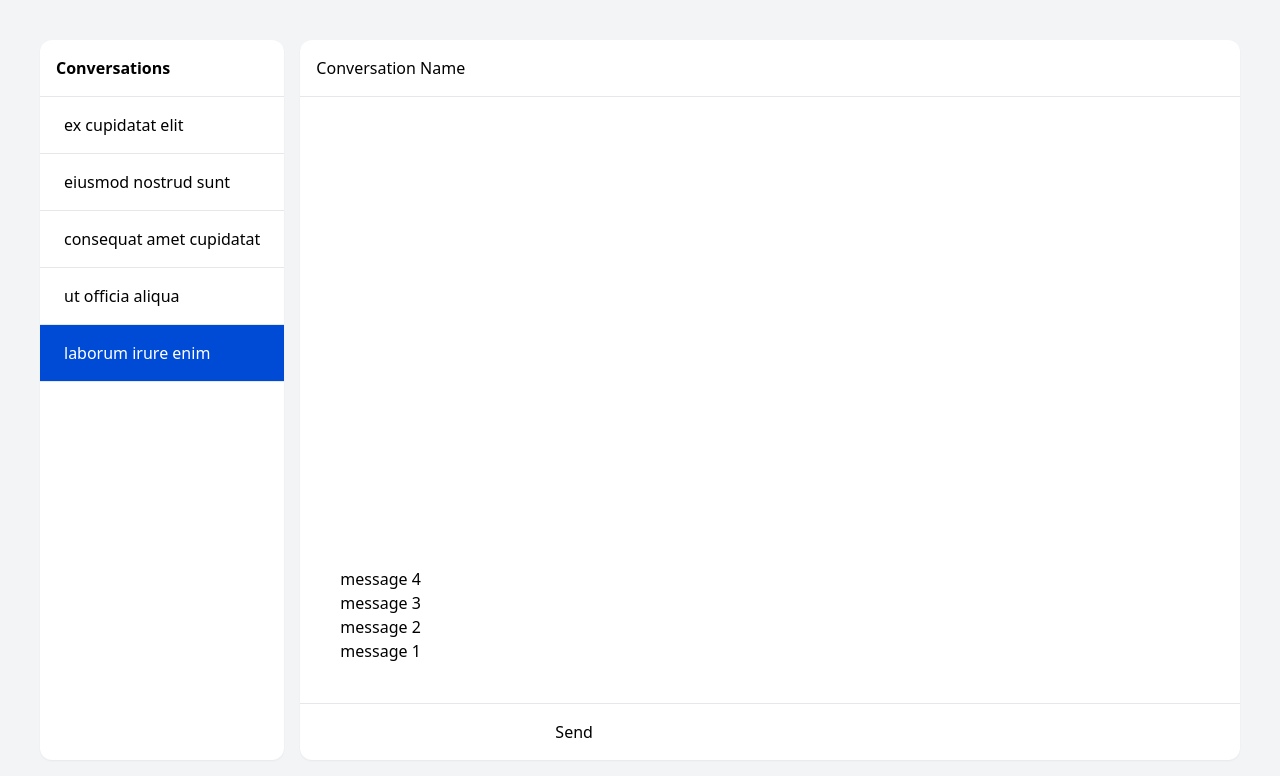
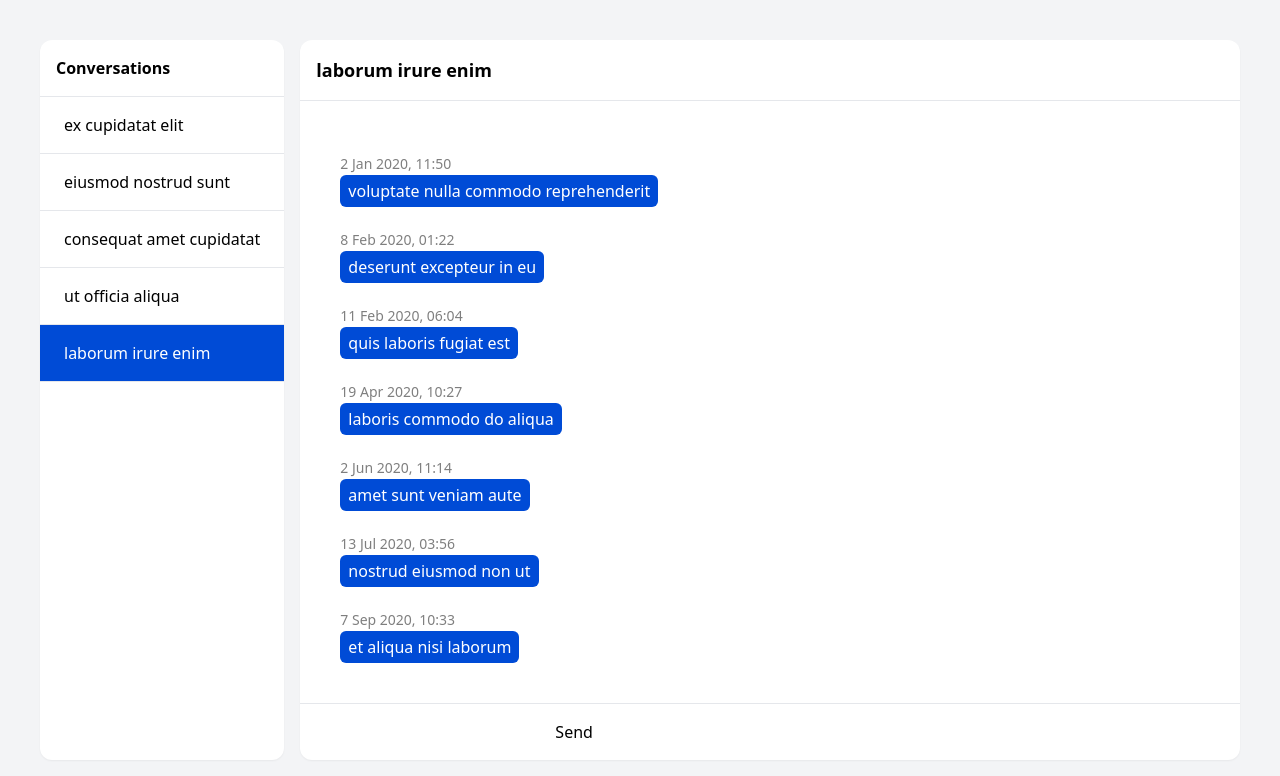
Before and after one commit to aaronconway7/blink-code-test, a Next.js app: page /5f58bcd7200c90cfaac93778 in a window 1280 px wide. Shown: the top 776 px of the page. Built offline with nearby package versions, Linux system fonts and the light colour scheme.

Commit message:
displaying messages

```diff
--- a/app/[conversationId]/page.tsx
+++ b/app/[conversationId]/page.tsx
@@ -1,14 +1,57 @@
+'use client'
+
+import { useParams } from 'next/navigation'
+import useSWR from 'swr'
+import { useMemo } from 'react'
+import { compareAsc } from 'date-fns'
+import { Conversation as ConversationType } from '@/types/ConversationTypes'
+import Message from '@/components/Message'
+
+const fetcher = (url: string) => fetch(url).then((res) => res.json())
+
 export default function Conversation() {
+  const params = useParams()
+  const { data, error, isLoading } = useSWR<ConversationType[]>(
+    '/api/conversations',
+    fetcher
+  )
+  const conversation = useMemo(
+    () =>
+      data?.find((conversation) => conversation.id === params.conversationId),
+    [data, params]
+  )
+  const messages = useMemo(
+    () =>
+      conversation?.messages.sort((a, b) =>
+        compareAsc(new Date(a.last_updated), new Date(b.last_updated))
+      ) || [],
+    [conversation]
+  )
+
+  if (error) return <p>there is an erro!</p>
+  if (isLoading) return <p>loading...</p>
+
   return (
     <>
       <div className="p-4 border-b">
-        <h1>Conversation Name</h1>
+        <h1 id="conversation-name" className="font-bold text-lg">
+          {conversation?.name}
+        </h1>
       </div>
       <div className="p-10 overflow-y-auto grow flex flex-col-reverse">
-        <p>message 1</p>
-        <p>message 2</p>
-        <p>message 3</p>
-        <p>message 4</p>
+        <div
+          role="log"
+          aria-labelledby="conversation-name"
+          className="space-y-5"
+        >
+          {messages.map((message) => (
+            <Message
+              text={message.text}
+              lastUpdated={message.last_updated}
+              key={message.id}
+            />
+          ))}
+        </div>
       </div>
       <form className="sticky bottom-0 flex gap-2 p-4 border-t">
         <input type="text" />
--- /dev/null
+++ b/components/Message.tsx
@@ -0,0 +1,20 @@
+import { format } from 'date-fns'
+
+export default function Message({
+  text,
+  lastUpdated,
+}: {
+  text: string
+  lastUpdated: string
+}) {
+  return (
+    <div>
+      <span className="text-sm opacity-50">
+        {format(new Date(lastUpdated), 'd MMM yyyy, kk:mm')}
+      </span>
+      <p className="bg-blue text-white py-1 px-2 rounded-md max-w-max">
+        {text}
+      </p>
+    </div>
+  )
+}
```
